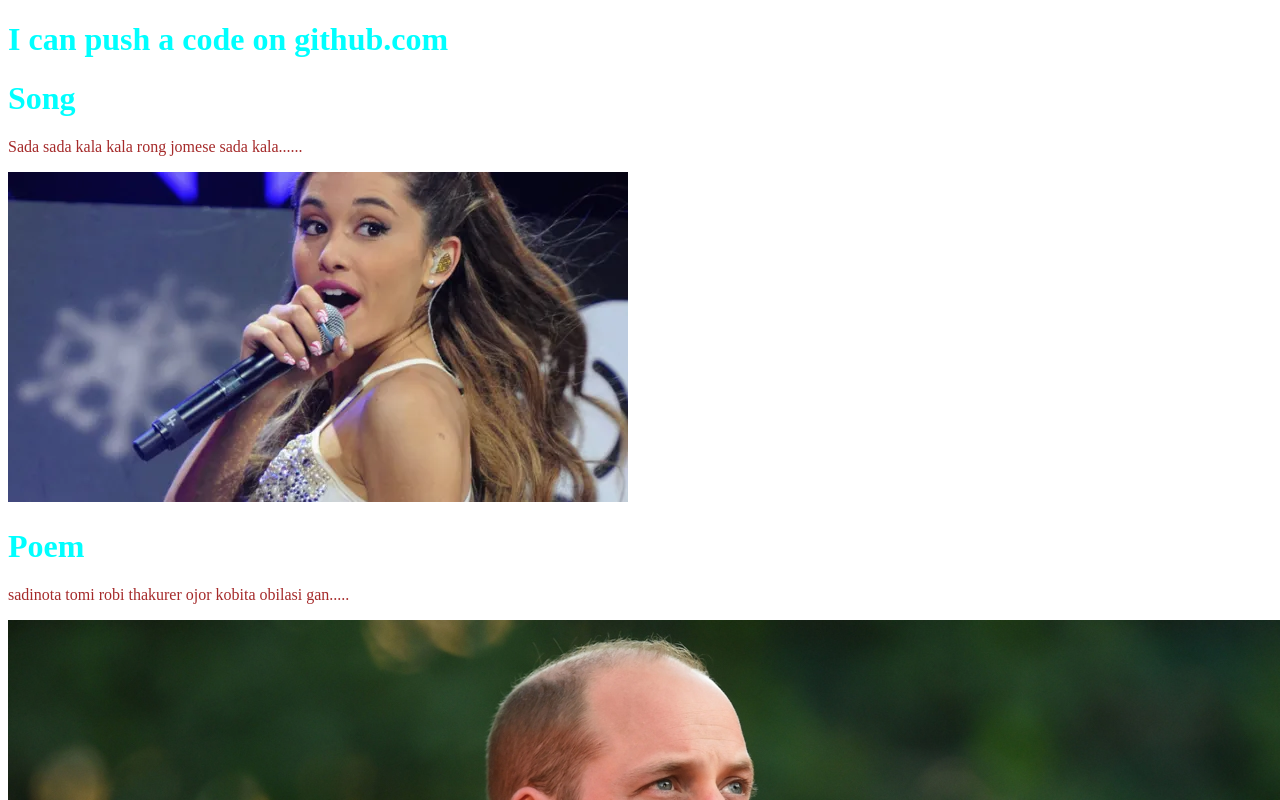
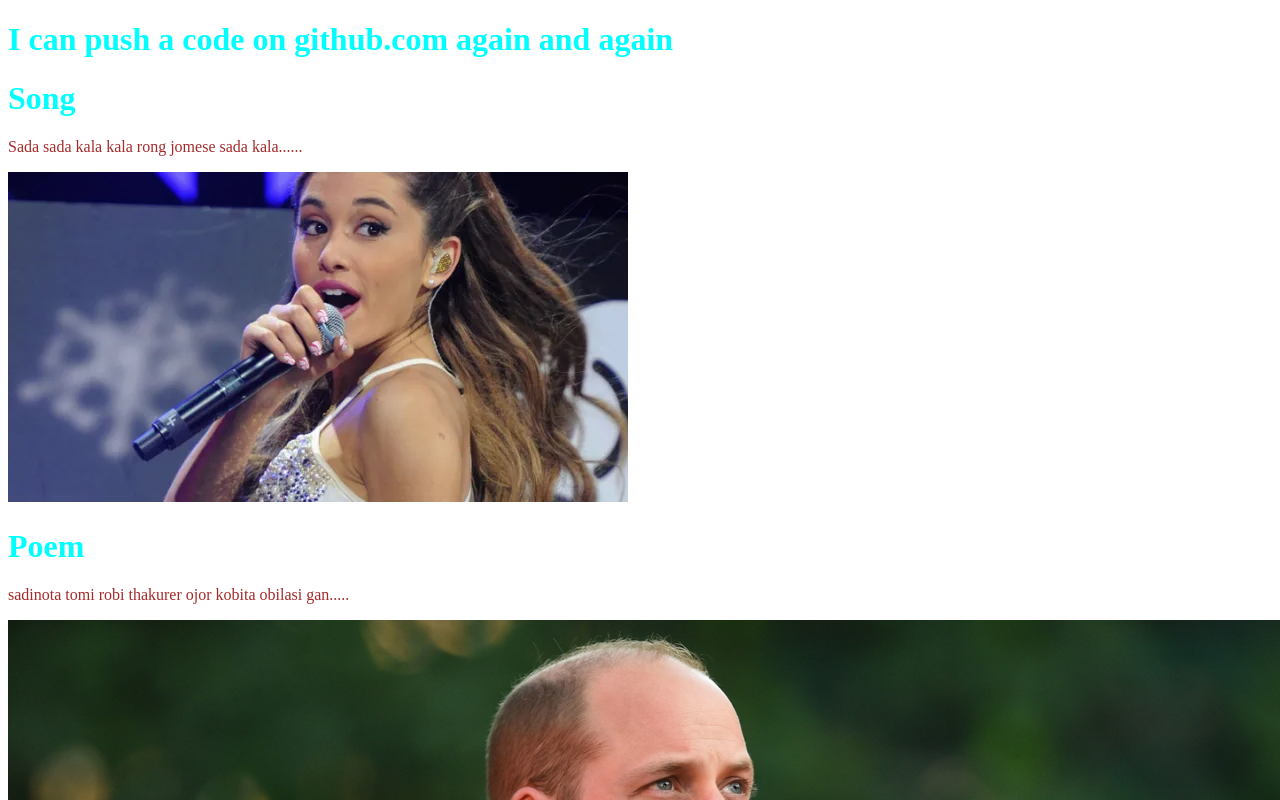
Before and after one commit to SATalukder/my-third-repo, a plain HTML site: page index.html in a window 1280 px wide. Shown: the top 800 px of the page. Drawn offline with Linux system fonts and the light colour scheme.

Commit message:
cheak bash

```diff
--- a/index.html
+++ b/index.html
@@ -8,7 +8,7 @@
     <link rel="stylesheet" href="style.css">
 </head>
 <body>
-    <h1>I can push a code on github.com</h1>
+    <h1>I can push a code on github.com again and again</h1>
     <h1>Song</h1>
     <p>Sada sada kala kala rong jomese sada kala......</p>
     <img src="Singer-Ariana-Grande.png" alt="Popular Singer-Ariana-Grande">
```
